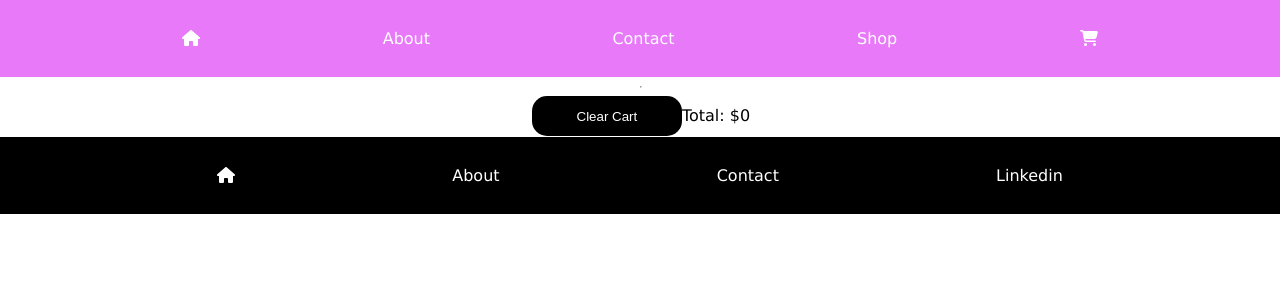
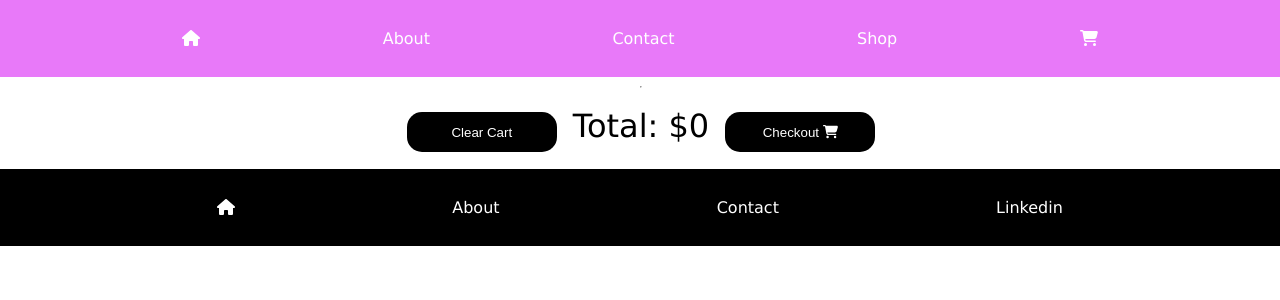
Before and after one commit to madelynhuntley/Eccomerce, a React (Create React App) app: page /cart in a window 1280 px wide. Shown: the top 300 px of the page. Built offline with nearby package versions, Linux system fonts and the light colour scheme.

Commit message:
checkout button and some small styles

```diff
--- a/src/components/pages/Cart.js
+++ b/src/components/pages/Cart.js
@@ -7,6 +7,7 @@
 */
 
 import { useContext } from "react";
+import { FontAwesomeIcon } from "@fortawesome/react-fontawesome";
 
 import { CartContext } from "../context/ContextProvider";
 import CartItem from "../products/CartItem";
@@ -37,6 +38,9 @@ export default function Cart() {
       <div className="total">
         <button onClick={() => clearCart()}>Clear Cart</button>Total: $
         {getTotal()}
+        <button>
+          Checkout <FontAwesomeIcon icon="shopping-cart" />
+        </button>
       </div>
     </div>
   );
--- a/src/styles/cart.scss
+++ b/src/styles/cart.scss
@@ -37,4 +37,14 @@
       justify-content: center;
     }
   }
+  .total {
+    // display: flex;
+    // flex-direction: column;
+    font-size: 2em;
+    justify-content: space-around;
+
+    button {
+      margin: 1rem;
+    }
+  }
 }
```
